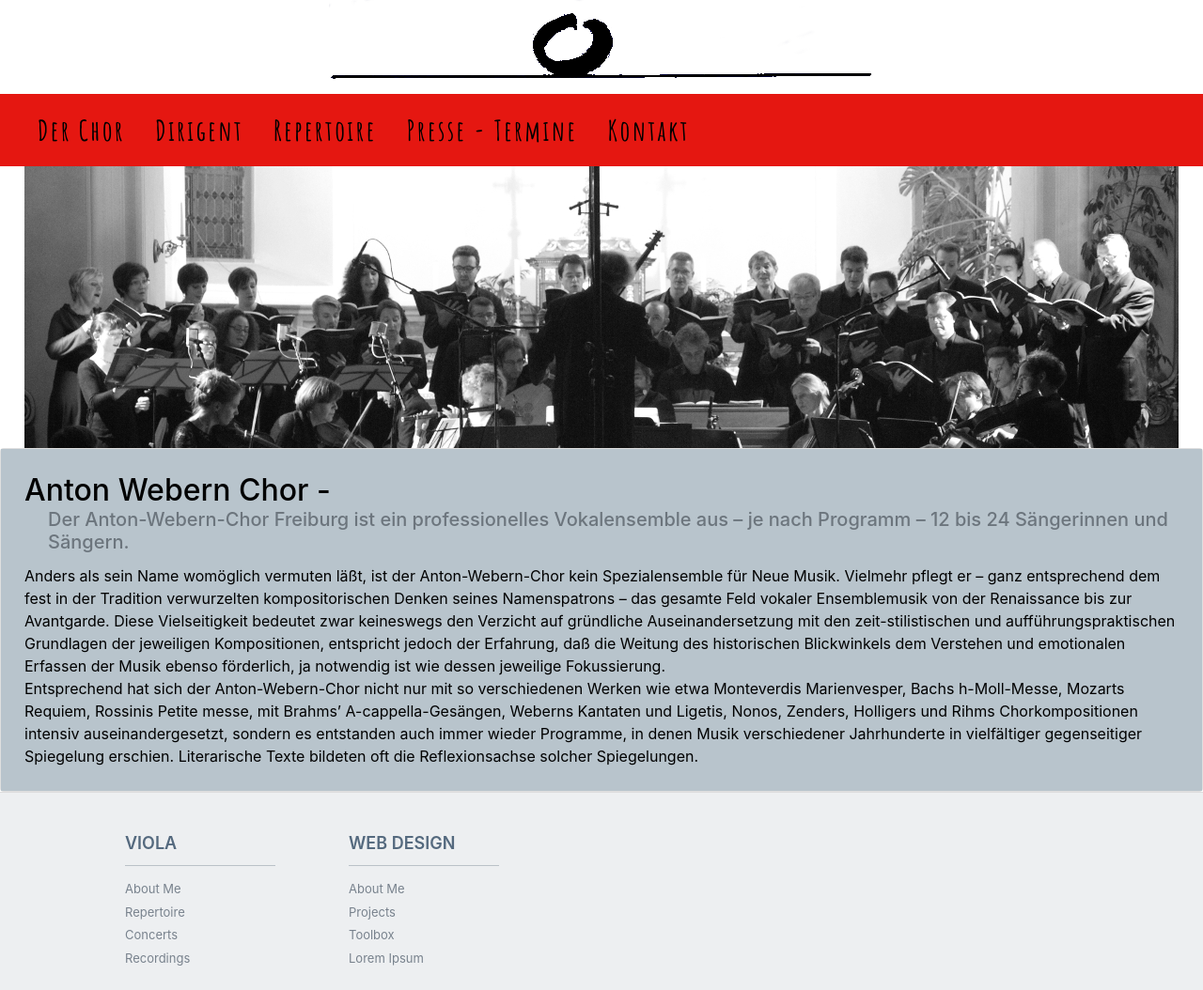
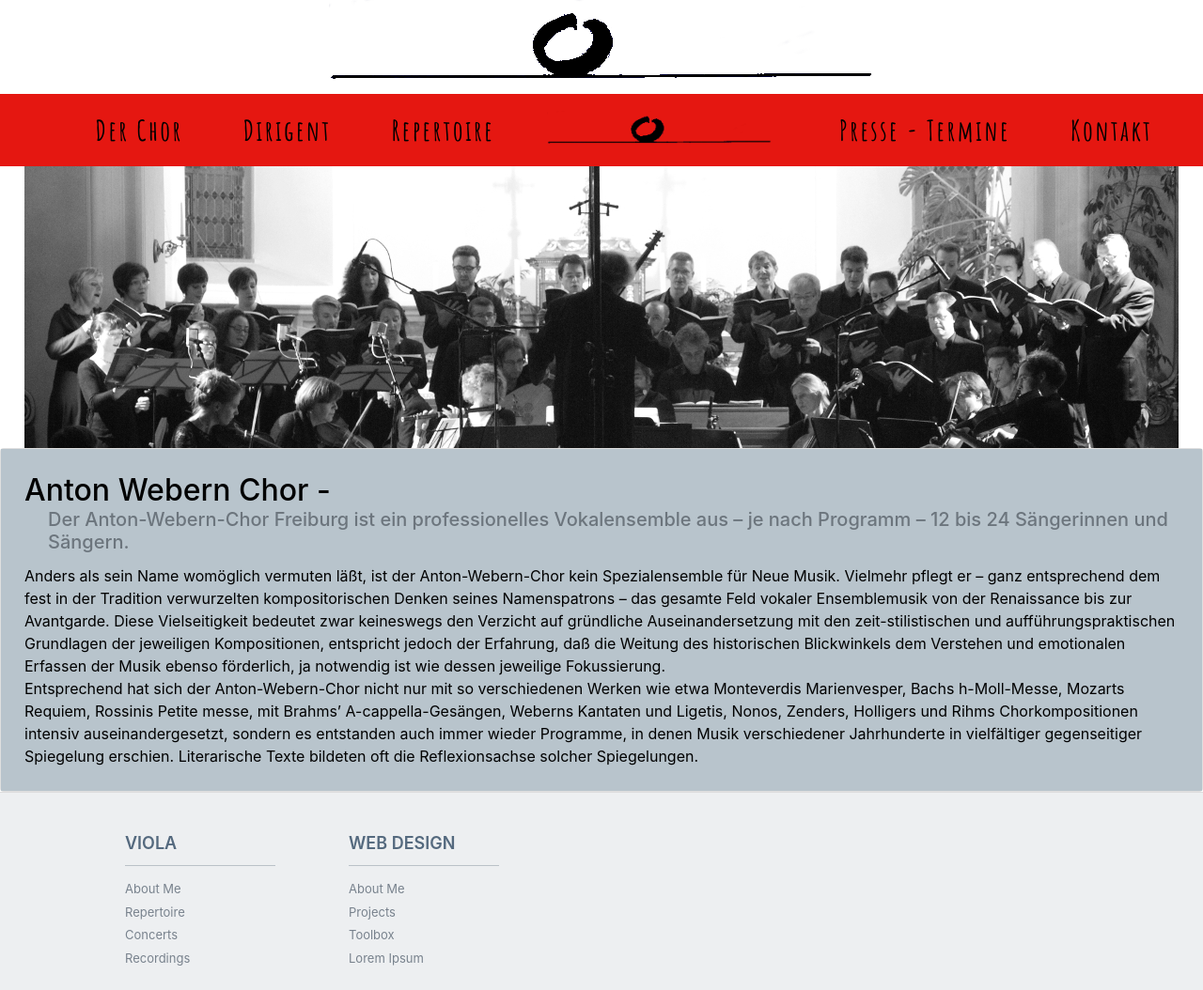
Before and after one commit to flolap/AWC-2018, a plain HTML site: page index.html in a window 1280 px wide. Shown: the top 1054 px of the page at 94% size. Drawn offline with nearby package versions, Linux system fonts and the light colour scheme.

Commit message:
first try navbar centered

```diff
--- a/index.html
+++ b/index.html
@@ -36,21 +36,26 @@
       <button class="navbar-toggler" type="button" data-toggle="collapse" data-target="#navbarCollapse" aria-controls="navbarSupportedContent" aria-expanded="false" aria-label="Toggle navigation">
       <span class="navbar-toggler-icon"><img src="images/icon-collapse.png"></span>
       </button>
-    <div class="collapse navbar-collapse justify-content-md-center" id="navbarCollapse">
-      <ul class="navbar-nav mr-auto">
-        <li class="nav-item ml-3">
+    <div class="collapse navbar-collapse justify-content-sm-center" id="navbarCollapse">
+      <ul class="navbar-nav">
+        <li class="nav-item ml-5">
           <a class="nav-link" href="#">Der Chor</a>
         </li>
-        <li class="nav-item ml-3">
+        <li class="nav-item ml-5">
           <a class="nav-link" href="#">Dirigent</a>
         </li>
-        <li class="nav-item ml-3">
+
+        <li class="nav-item ml-5">
           <a class="nav-link" href="#">Repertoire</a>
         </li>
-        <li class="nav-item ml-3">
+        <li class="nav-item ml-5">
+          <a class="navbar-brand" href="#">
+          	<img src="images/logo-head.png" height="35px" width="auto"></a>
+        </li>
+        <li class="nav-item ml-5">
           <a class="nav-link" href="#">Presse - Termine</a>
         </li>
-        <li class="nav-item ml-3">
+        <li class="nav-item ml-5">
           <a class="nav-link" href="#">Kontakt</a>
         </li>
       </ul>
```
